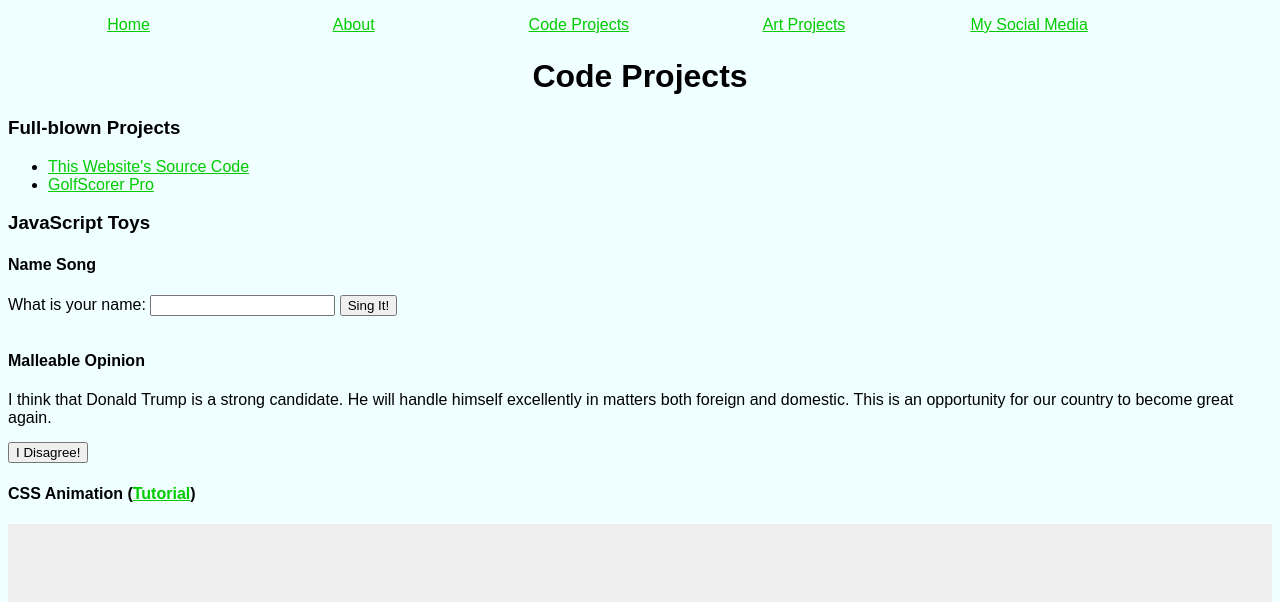
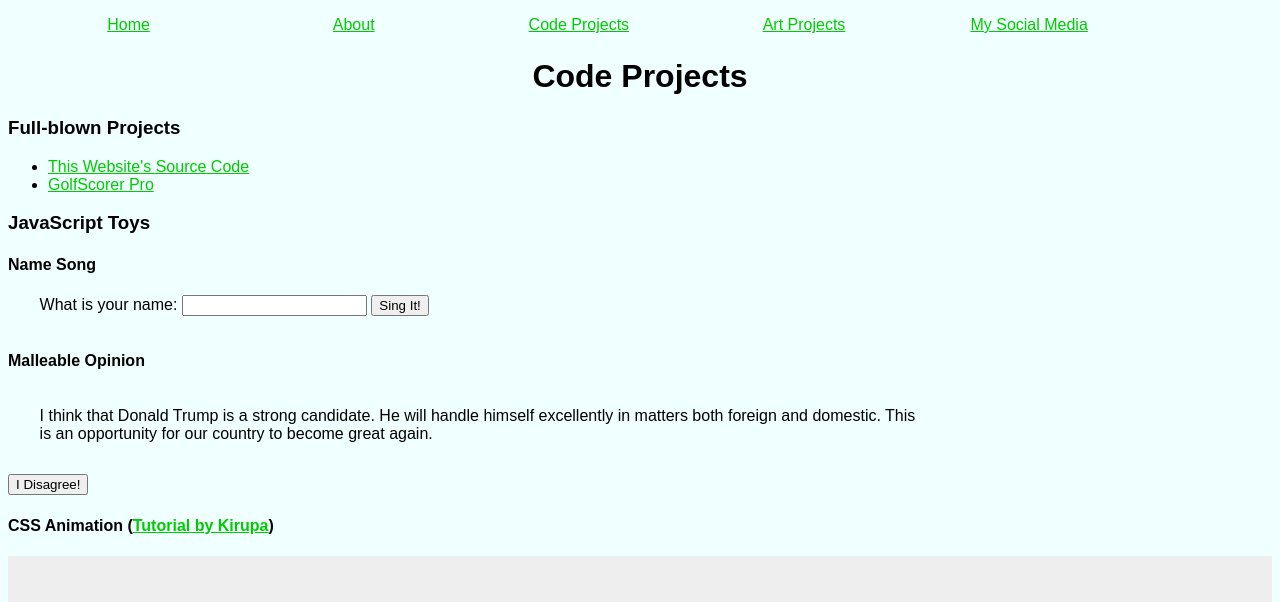
Before and after one commit to ebbruns/Evan-Bruns-Homepage, a plain HTML site: page codeProjects.html in a window 1280 px wide. Shown: the top 602 px of the page. Drawn offline with Linux system fonts and the light colour scheme.

Commit message:
Minor changes, modifications to styling of paragraphs

```diff
--- a/StyleSheet.css
+++ b/StyleSheet.css
@@ -12,6 +12,12 @@ body{
     width: 20%;
     list-style-type: none;
     height: 33%;
+}
+
+p{
+    float:left;
+    padding-left: 2.5%;
+    padding-right: 27.5%;
 }
 
 .mediaLinks{
--- a/codeProjects.html
+++ b/codeProjects.html
@@ -21,25 +21,25 @@
 
     <h3>JavaScript Toys</h3>
     <h4>Name Song</h4>
-
-    <form method="GET">
-        What is your name: <input type="text" size="20" id="myname" onkeydown="if (event.keyCode == 13)  document.getElementById('mybutton').click()" />
-        <input type="text" style="display: none;" />
-        <button type="button" id="mybutton" style="margin-bottom: 15px">Sing It!</button>
-    </form>
+        <form method="GET" style="margin-left:2.5%; margin-right:27.5%">
+            What is your name: <input type="text" size="20" id="myname" onkeydown="if (event.keyCode == 13)  document.getElementById('mybutton').click()" />
+            <input type="text" style="display: none;" />
+            <button type="button" id="mybutton" style="margin-bottom: 15px">Sing It!</button>
+        </form>
     <div id="nameSong"> </div>
 
     <h4>Malleable Opinion</h4>
-
+    <p>
         I think that Donald Trump is a <span id="change1"></span>strong candidate. He will handle himself excellently in matters
         both foreign and domestic<span id="change2"></span>. This is an opportunity for our country to <span id="change3"></span>
         become great again.
+    </p>
     <br />
     <button type="button" id="iDisagree" style="margin-top:15px">I Disagree!</button>
 
     <!--This animation code based on a kirupa.com CSS Animation Tutorial-->
 
-    <h4>CSS Animation (<a href="https://www.kirupa.com/html5/introduction_css_animations.htm">Tutorial</a>)</h4>
+    <h4>CSS Animation (<a href="https://www.kirupa.com/html5/introduction_css_animations.htm">Tutorial by Kirupa</a>)</h4>
 
     <div id="container">
         <img id="hexagon" src="https://www.kirupa.com/images/hexagon.svg" />
```
Also changed, not shown: about.html (+2 -1 lines).
